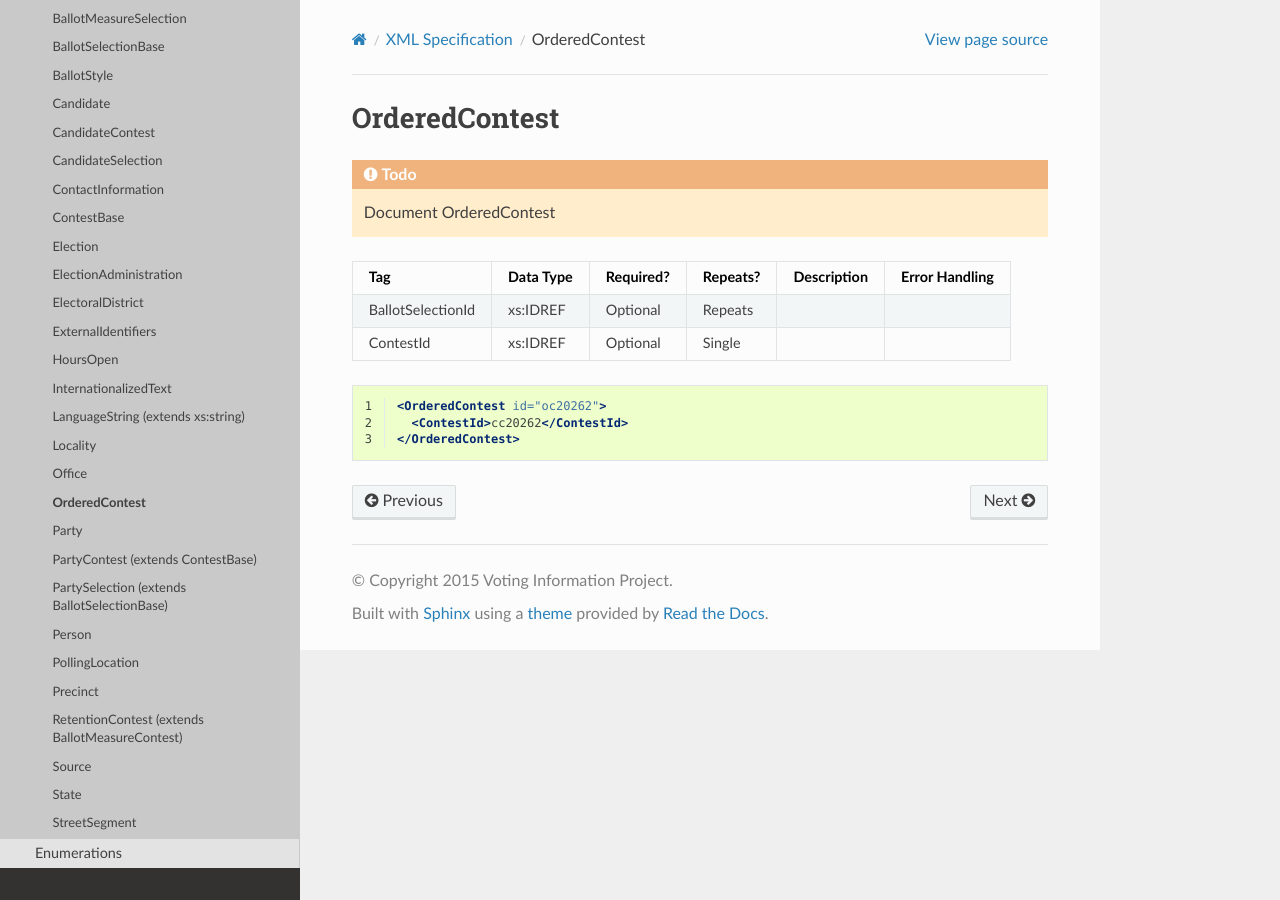
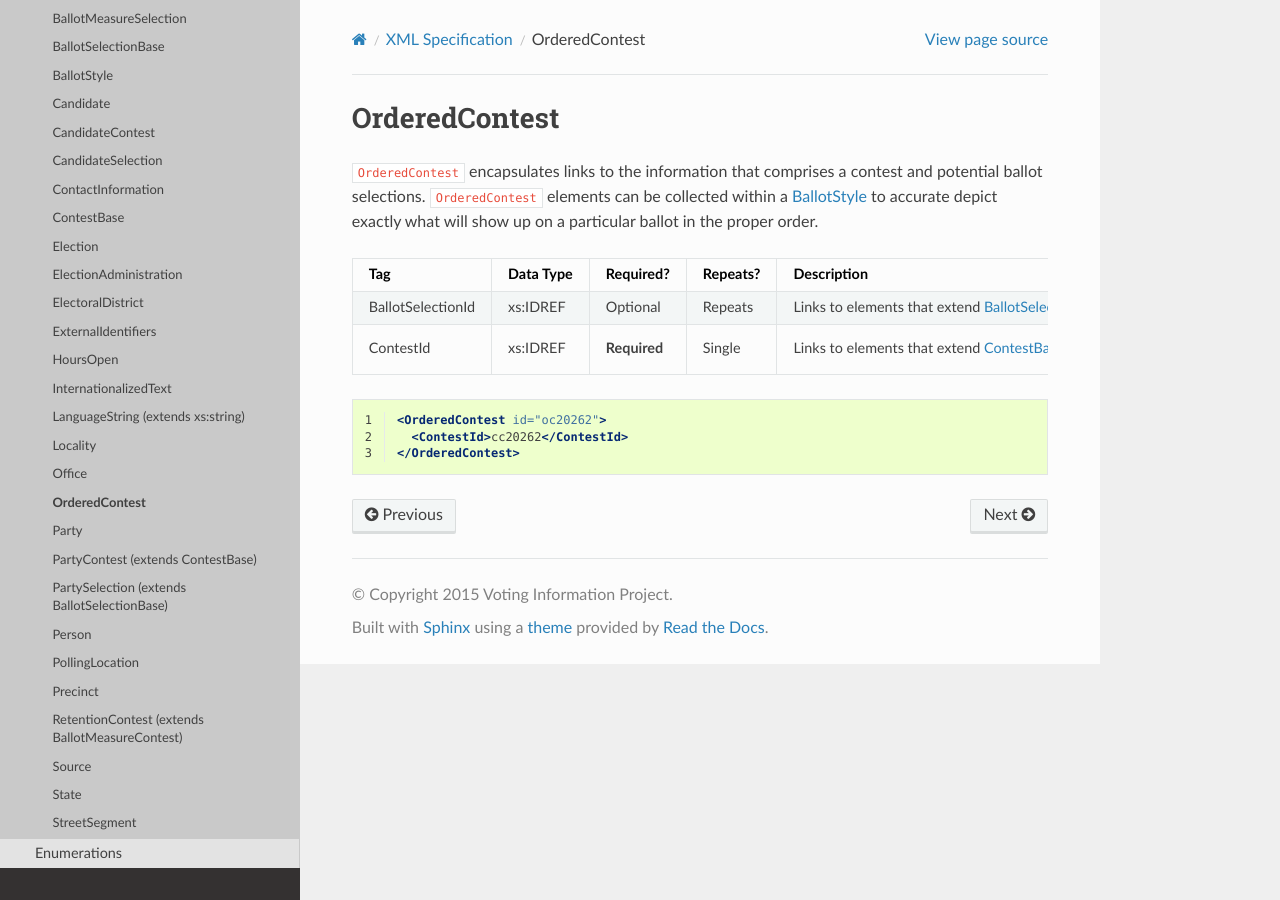
Before and after one commit to votinginfoproject/vip-specification, a Sphinx documentation site: the page built from docs/xml/elements/ordered_contest.rst, in a window 1280 px wide. Built offline with Sphinx 7.4.7 and the Read the Docs theme 2.0.0, drawn with Linux system fonts in a browser that asks for light colours.

Commit message:
Documentation for OrderedContest

```diff
--- a/docs/xml/elements/ordered_contest.rst
+++ b/docs/xml/elements/ordered_contest.rst
@@ -1,18 +1,32 @@
 OrderedContest
 ==============
 
-.. todo::
+``OrderedContest`` encapsulates links to the information that comprises a contest and potential
+ballot selections. ``OrderedContest`` elements can be collected within a
+:doc:`BallotStyle <ballot_style>` to accurate depict exactly what will show up on a particular
+ballot in the proper order.
 
-   Document OrderedContest
-
-+-------------------+------------+-----------+----------+----------------------+--------------------+
-| Tag               | Data Type  | Required? | Repeats? |Description           |Error Handling      |
-|                   |            |           |          |                      |                    |
-+===================+============+===========+==========+======================+====================+
-| BallotSelectionId | xs:IDREF   | Optional  | Repeats  |                      |                    |
-+-------------------+------------+-----------+----------+----------------------+--------------------+
-| ContestId         | xs:IDREF   | Optional  | Single   |                      |                    |
-+-------------------+------------+-----------+----------+----------------------+--------------------+
++-------------------+------------+------------+----------+---------------------------+--------------------+
+| Tag               | Data Type  | Required?  | Repeats? |Description                |Error Handling      |
+|                   |            |            |          |                           |                    |
++===================+============+============+==========+===========================+====================+
+| BallotSelectionId | xs:IDREF   | Optional   | Repeats  |Links to elements that     |If the field is     |
+|                   |            |            |          |extend                     |invalid or not      |
+|                   |            |            |          |:doc:`BallotSelectionBase  |present, the        |
+|                   |            |            |          |<ballot_selection_base>`.  |implementation is   |
+|                   |            |            |          |                           |required to ignore  |
+|                   |            |            |          |                           |it.                 |
++-------------------+------------+------------+----------+---------------------------+--------------------+
+| ContestId         | xs:IDREF   |**Required**| Single   |Links to elements that     |If the field is     |
+|                   |            |            |          |extend :doc:`ContestBase   |invalid or not      |
+|                   |            |            |          |<contest_base>`.           |present, the        |
+|                   |            |            |          |                           |implementation is   |
+|                   |            |            |          |                           |required to ignore  |
+|                   |            |            |          |                           |the                 |
+|                   |            |            |          |                           |``OrderedContest``  |
+|                   |            |            |          |                           |element containing  |
+|                   |            |            |          |                           |it.                 |
++-------------------+------------+------------+----------+---------------------------+--------------------+
 
 .. code-block:: xml
    :linenos:
```
